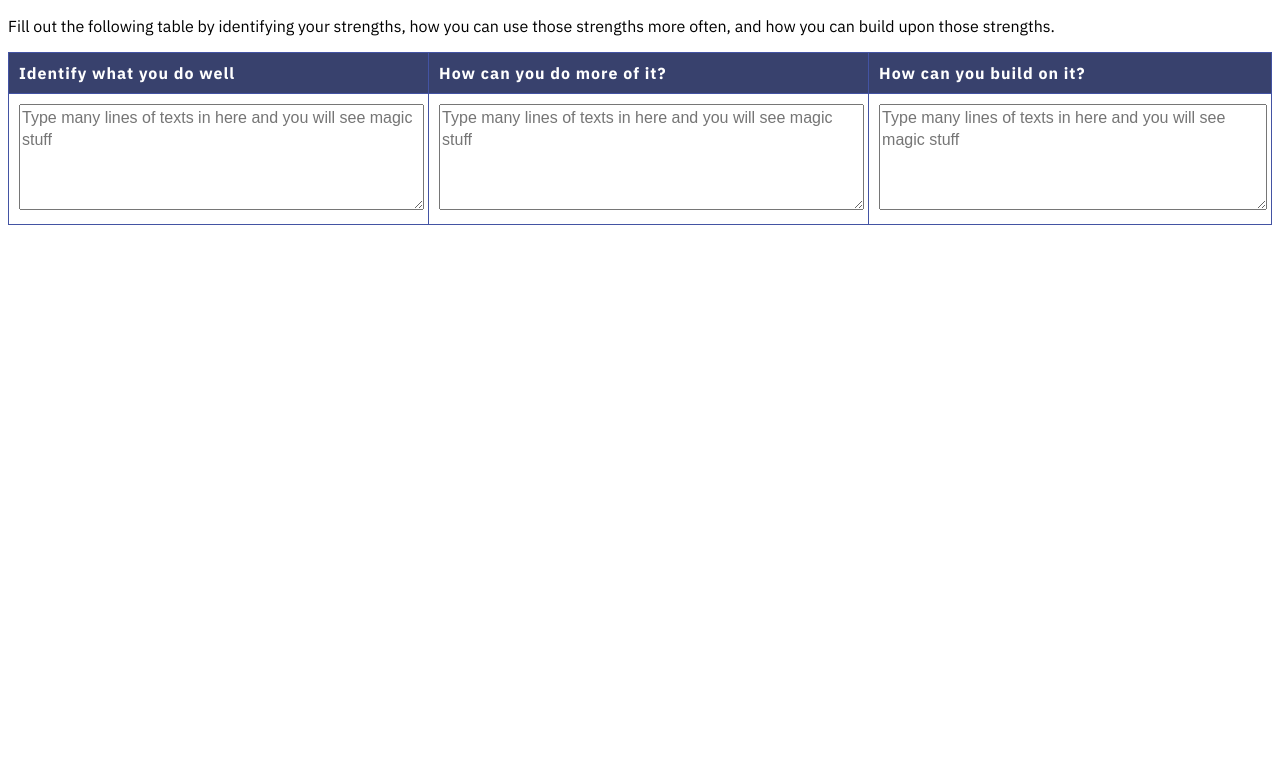
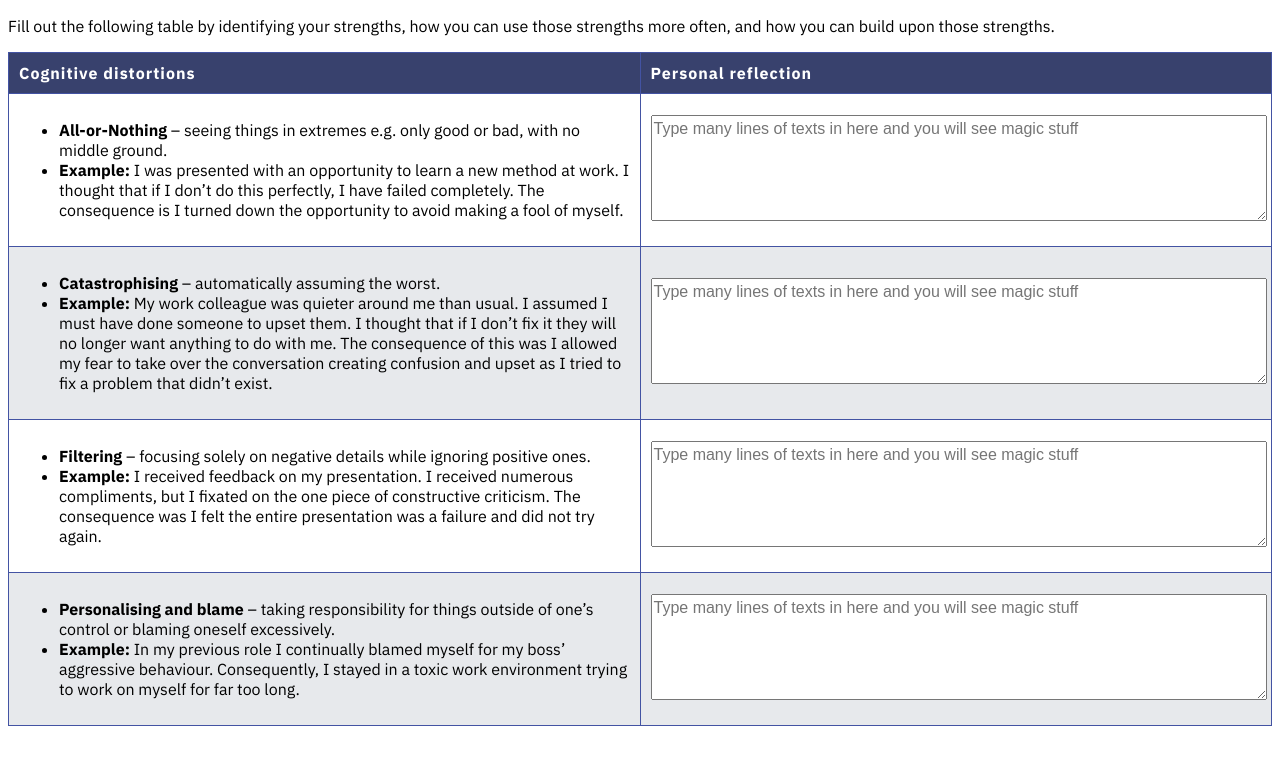
Before and after one commit to rhAIMcham/MSAB-AcknowledgingYourStrengths, a plain HTML site: page index.html in a window 1280 px wide. Drawn offline with Linux system fonts and the light colour scheme.

Commit message:
Replace code with relevant table layout

```diff
--- a/index.html
+++ b/index.html
@@ -8,7 +8,6 @@
 <style>
 .txta {
   width: 100%;
-  max-width: 500px;
   min-height: 100px;
   font-family: Arial, sans-serif;
   font-size: 16px;
@@ -69,7 +68,7 @@ input {
   background-color: white;
 }
 
-      @media screen and (max-width: 800px) {
+/*     @media screen and (max-width: 800px) {
 
         table {
           border: 0;
@@ -108,25 +107,68 @@ input {
           float: left;
           font-weight: bold;
         }
-      }
+      }*/
 
 </style>
   </head>
 <body>
   <p>Fill out the following table by identifying your strengths, how you can use those strengths more often, and how you can build upon those strengths.</p>
 <table>
+     <colgroup>
+        <col style="width: 50%;">
+        <col style="width: 50%;">
+      </colgroup>
   <thead>
-    <th>Identify what you do well</th>
-    <th>How can you do more of it?</th>
-    <th>How can you build on it?</th>
+    <th>Cognitive distortions</th>
+    <th>Personal reflection</th>
   </thead>
   <tbody>
     <tr>
+        <td>
+        <ul>
+            <li><b>All-or-Nothing</b> – seeing things in extremes e.g. only good or bad, with no middle ground.</li>
+            <li><b>Example:</b> I was presented with an opportunity to learn a new method at work. I thought that if I don’t
+                 do this perfectly, I have failed completely. The consequence is I turned down the opportunity to avoid making a fool of myself.</li>
+        </ul>
+        </td>
         <td data-label="Identify what you do well">
             <textarea placeholder="Type many lines of texts in here and you will see magic stuff" class="txta"></textarea>
         </td>
+    </tr>
+    <tr>
+        <td>
+        <ul>
+            <li><b>Catastrophising</b> – automatically assuming the worst.</li>
+            <li><b>Example:</b> My work colleague was quieter around me than usual. I assumed I must have done someone
+                 to upset them. I thought that if I don’t fix it they will no longer want anything to do with me.
+                 The consequence of this was I allowed my fear to take over the conversation creating confusion and
+                  upset as I tried to fix a problem that didn’t exist.</li>
+        </ul>
+        </td>
         <td data-label="How can you do more of it?">
           <textarea placeholder="Type many lines of texts in here and you will see magic stuff" class="txta"></textarea>
+        </td>
+    </tr>
+    <tr>
+        <td>
+        <ul>
+            <li><b>Filtering</b> – focusing solely on negative details while ignoring positive ones.</li>
+            <li><b>Example: </b>I received feedback on my presentation. I received numerous compliments, but
+                 I fixated on the one piece of constructive criticism. The consequence was I felt the entire
+                  presentation was a failure and did not try again.</li>
+        </ul>
+        </td>
+        <td data-label="How can you build on it?">
+            <textarea placeholder="Type many lines of texts in here and you will see magic stuff" class="txta"></textarea>
+        </td>
+    </tr>
+    <tr>
+        <td>
+        <ul>
+            <li><b>Personalising and blame</b> – taking responsibility for things outside of one’s control or blaming oneself excessively.</li>
+            <li><b>Example: </b>In my previous role I continually blamed myself for my boss’ aggressive behaviour.
+                Consequently, I stayed in a toxic work environment trying to work on myself for far too long. </li>
+        </ul>
         </td>
         <td data-label="How can you build on it?">
             <textarea placeholder="Type many lines of texts in here and you will see magic stuff" class="txta"></textarea>
```
Lines whose indentation alone changed are shown as unchanged.
